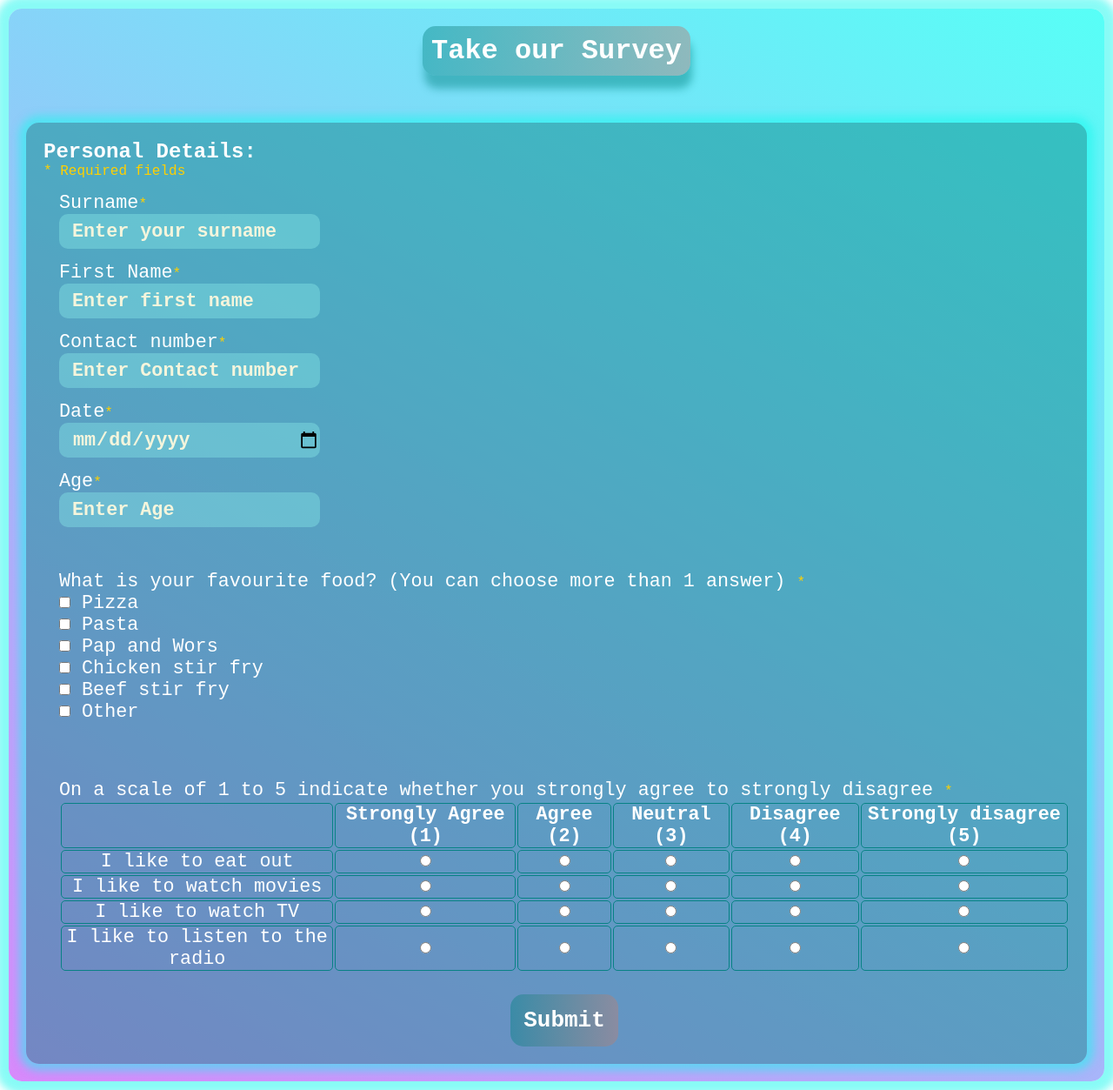
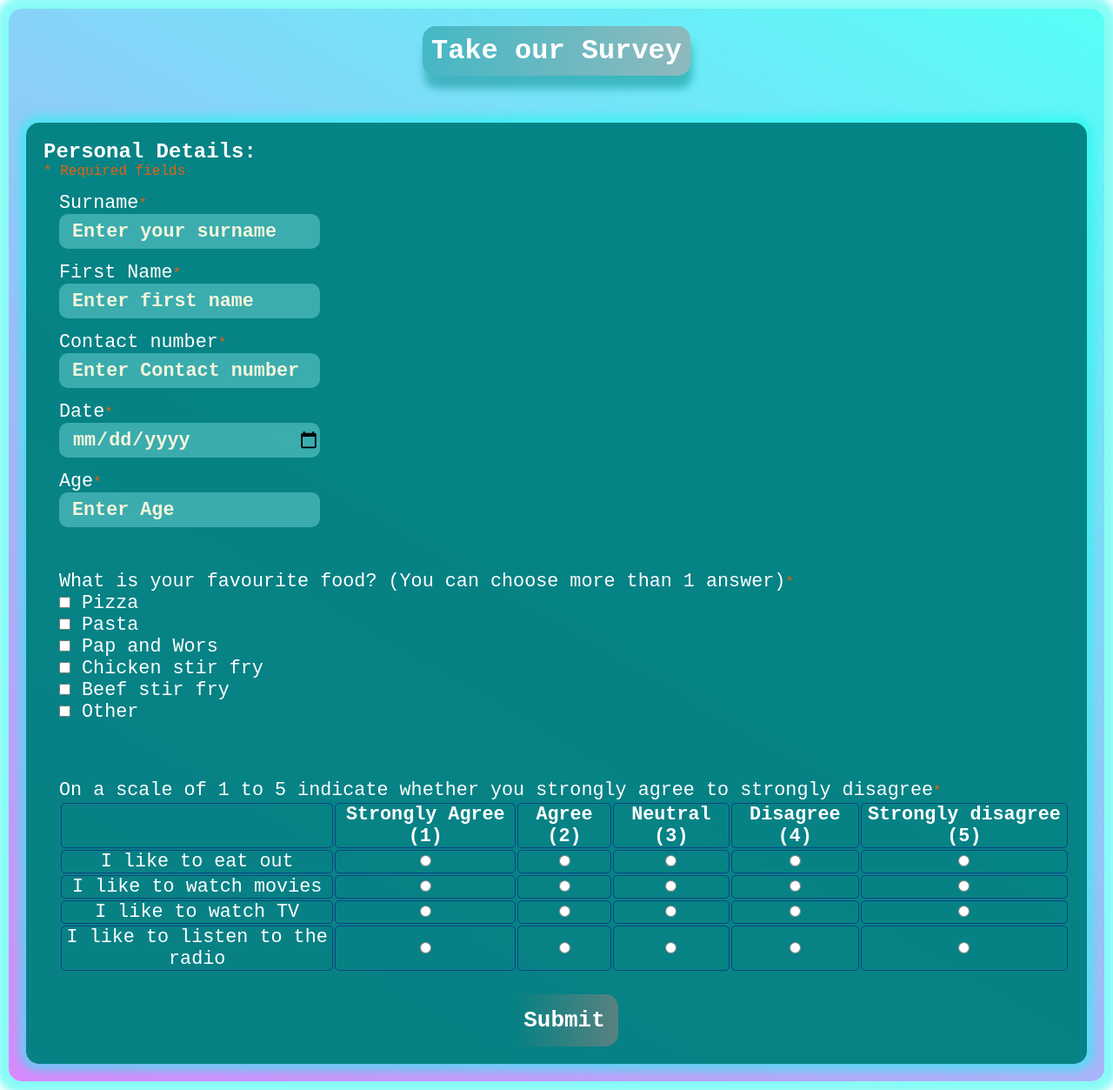
Before and after one commit to smeechy/Programming-Internship-Test-Assignment, a PHP site: page /survey.php in a window 1280 px wide. Shown: the whole page at 87% size. Run offline with PHP 8.4, Linux system fonts and the light colour scheme; some libraries are stand-ins or nearby versions.

Commit message:
optimized background color to make it more readable

```diff
--- a/styles.css
+++ b/styles.css
@@ -19,13 +19,13 @@ a{
 }
 
 .error{
-    color: #ffd000;
+    color: #ff5e00e5;
     font-size: 16px;
     font-weight: 500;
     }
 
 .container{
-    background: linear-gradient(30deg, rgba(211, 77, 128, 0.699),rgba(39, 223, 168, 0.616));
+    background: linear-gradient(30deg, rgba(77, 211, 133, 0.699),rgba(4, 48, 99, 0.616));
     max-width: 100%;
     width: 100%;
     height: 100vh;
@@ -125,7 +125,7 @@ body::-webkit-scrollbar{
 }
 .survey{
     padding: 20px;
-    background:rgba(0,128,128,0.46);
+    background:rgba(0,128,128,0.96);
     border-radius: 15px;
     box-shadow: 0px 0px 10px 8px rgba(26, 248, 237, 0.514);
 
@@ -175,7 +175,7 @@ table{
     overflow-x: auto;
 }
 td, th{
-    border: 1px solid rgba(0, 128, 128, 0.923);
+    border: 1px solid rgba(13, 0, 128, 0.479);
     border-radius: 5px;
     text-align: center;
     overflow: hidden;
@@ -219,7 +219,7 @@ td, th{
     font-size: 20px;
     font-weight: 900;
     padding: 20px;
-    background:rgba(0,128,128,0.46);
+    background:rgba(0,128,128,0.96);
     border-radius: 15px;
     box-shadow: 0px 0px 10px 8px rgba(26, 248, 237, 0.514);
     max-width: 800px;
--- a/survey.php
+++ b/survey.php
@@ -121,7 +121,7 @@ if($_SERVER["REQUEST_METHOD"] == "POST"){
                     <br><br>
 
                     <fieldset style="border: none;">
-                        <legend>What is your favourite food? (You can choose more than 1 answer) <span class="error">*</span></legend>
+                        <legend>What is your favourite food? (You can choose more than 1 answer)<span class="error">*</span></legend>
                         <input type="checkbox" name="favourite_food[]" value="pizza" id="pizza"> <label for="pizza">Pizza</label><br>
                         <input type="checkbox" name="favourite_food[]" value="pasta" id="pasta"> <label for="pasta">Pasta</label><br>
                         <input type="checkbox" name="favourite_food[]" value="pap&wors" id="p&w"> <label for="p&w">Pap and Wors</label><br>
@@ -132,7 +132,7 @@ if($_SERVER["REQUEST_METHOD"] == "POST"){
                    <br>
                    <br>
                    <table>
-                    <label>On a scale of 1 to 5 indicate whether you strongly agree to strongly disagree <span class="error">*</span></label>
+                    <label>On a scale of 1 to 5 indicate whether you strongly agree to strongly disagree<span class="error">*</span></label>
                         <tr>
                             <th></th>
                             <th>Strongly Agree (1)</th>
```
